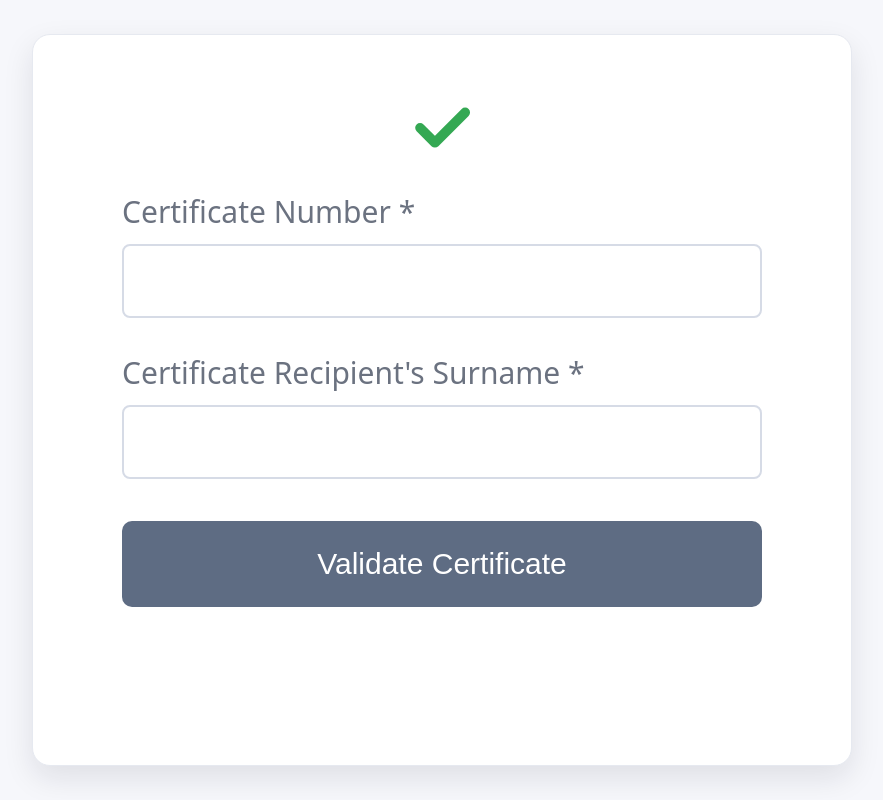
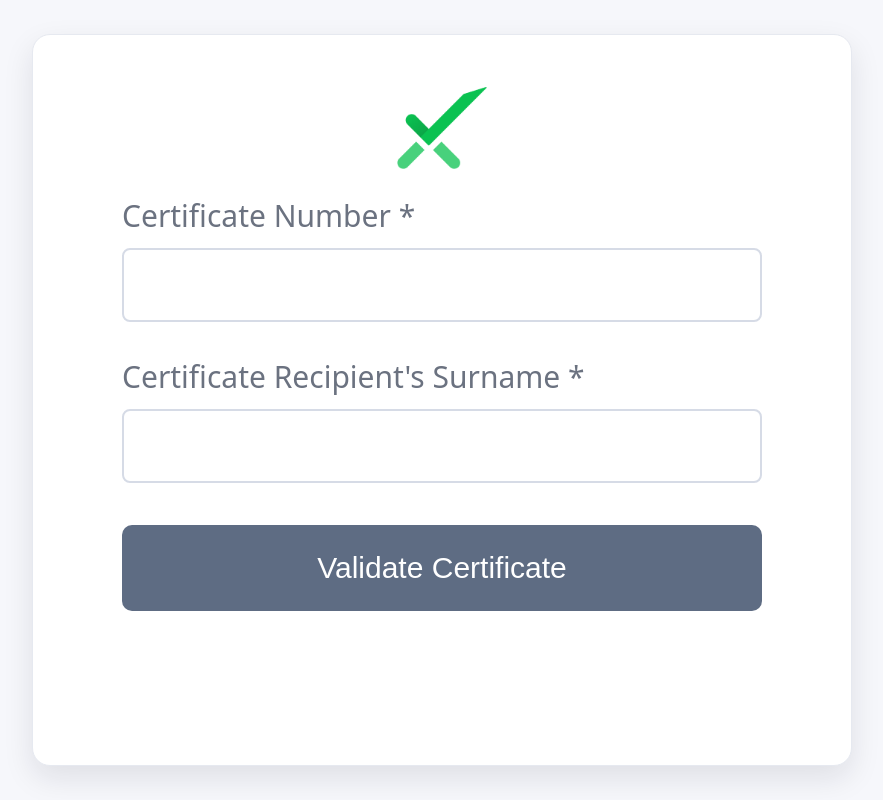
Before and after one commit to SteveSun99/certificateValidation, a plain HTML site: page validate.html in a window 1280 px wide. Shown: the whole page, without its empty margins (198-1081 px from the left). Drawn offline with Linux system fonts and the light colour scheme.

Commit message:
add logo

```diff
--- a/validate.html
+++ b/validate.html
@@ -114,6 +114,12 @@
       justify-content:center;
       gap: 12px;
     }
+    .logo-icon{
+      width: 90px;      /* 控制大小 */
+      height: auto;
+      display: block;
+    }
+
 
     @media (max-width: 520px){
       .card{ padding: 28px 18px 34px; }
@@ -129,12 +135,9 @@
   <div class="page">
     <div class="card">
       <div class="icon-wrap">
-        <svg width="78" height="78" viewBox="0 0 64 64" fill="none">
-          <path d="M14 33.5L26.2 45.7L51 20.9"
-                stroke="var(--green)" stroke-width="8"
-                stroke-linecap="round" stroke-linejoin="round"/>
-        </svg>
+        <img src="./logo.png" alt="Logo" class="logo-icon">
       </div>
+
 
       <form class="form" id="validateForm">
         <div class="field">
```
Also changed, not shown: logo.png (added), 1 other file.
